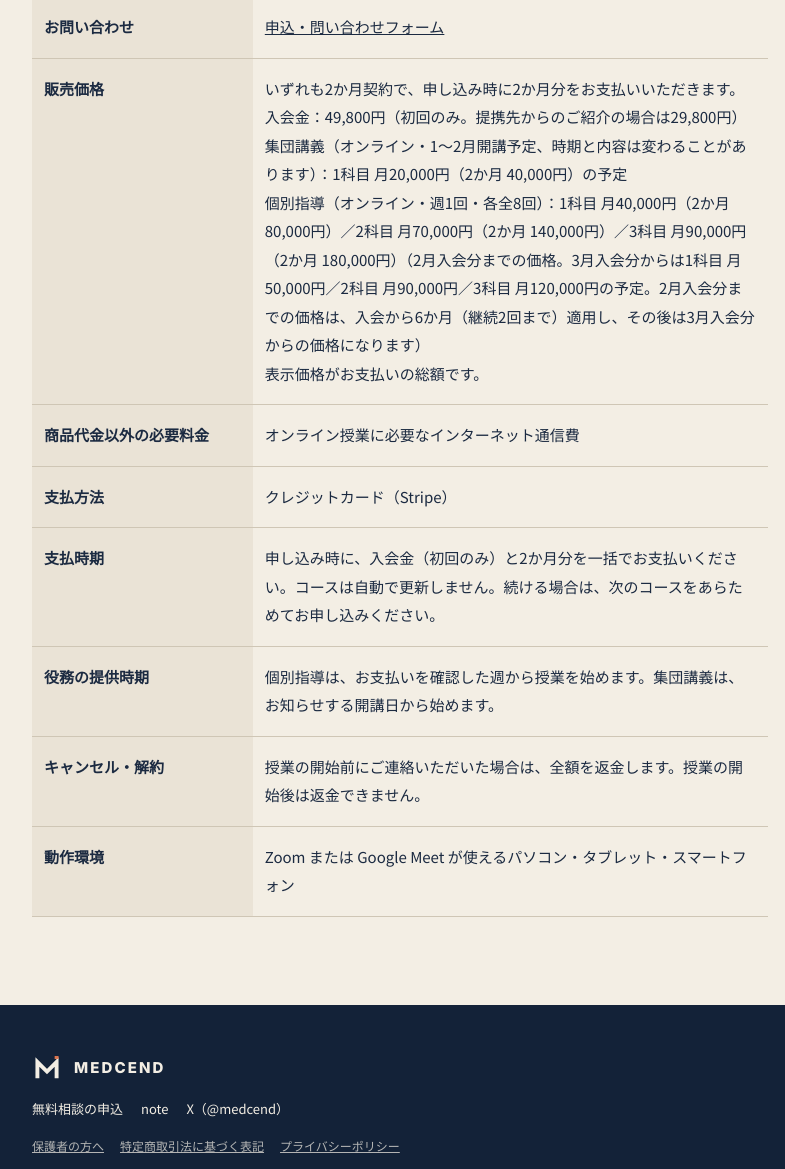
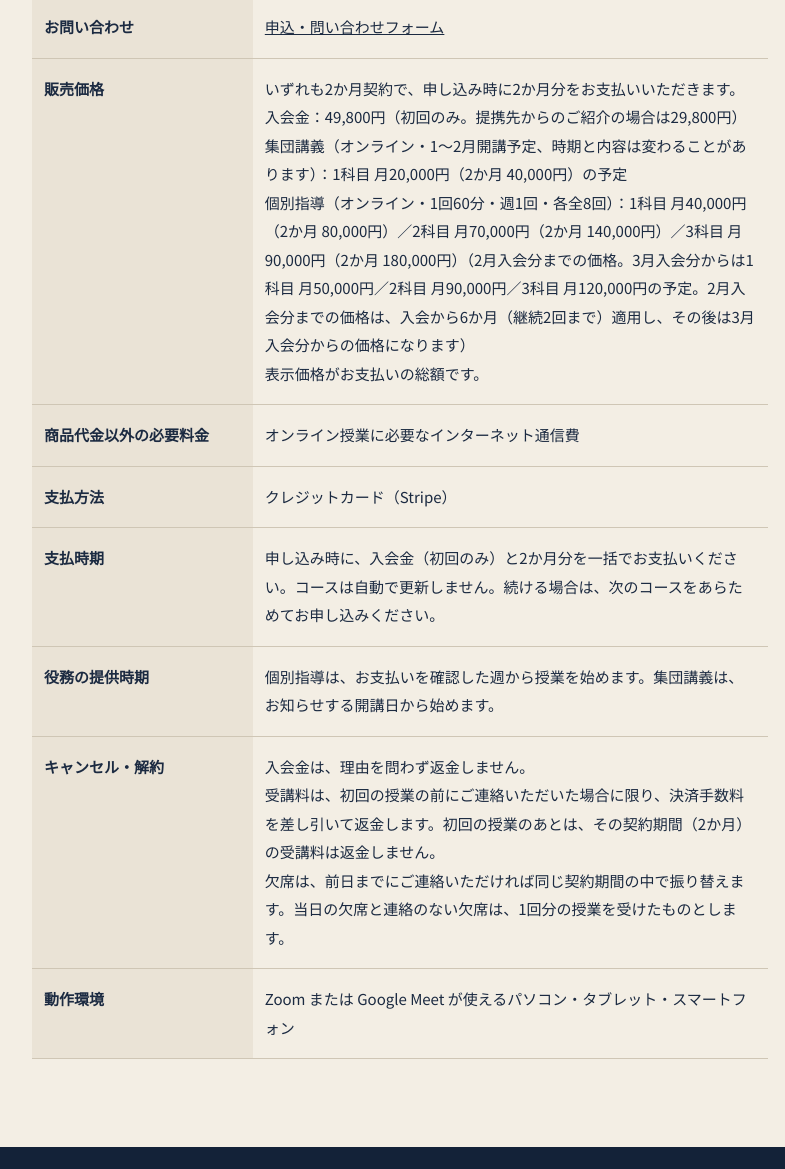
Before and after one commit to medcend/medcend.github.io, a plain HTML site: page tokushoho.html in a window 1280 px wide. Shown: the part 809-1978 px from the top of the page, without its empty margins (112-897 px from the left). Drawn offline with Linux system fonts and the light colour scheme.

Commit message:
Update pricing and cancellation policy details

```diff
--- a/tokushoho.html
+++ b/tokushoho.html
@@ -62,12 +62,12 @@
         <tr><th>電話番号</th><td>請求があれば遅滞なく開示します。medcend@outlook.jp までご連絡ください。</td></tr>
         <tr><th>メールアドレス</th><td>medcend@outlook.jp</td></tr>
         <tr><th>お問い合わせ</th><td><a href="index.html#consult" class="contact-link"><span class="if-line">LINE公式アカウント（友だち追加はこちら）</span><span class="if-form">申込・問い合わせフォーム</span></a></td></tr>
-        <tr><th>販売価格</th><td>いずれも2か月契約で、申し込み時に2か月分をお支払いいただきます。<br>入会金：49,800円（初回のみ。提携先からのご紹介の場合は29,800円）<br>集団講義（オンライン・1〜2月開講予定、時期と内容は変わることがあります）：1科目 月20,000円（2か月 40,000円）の予定<br>個別指導（オンライン・週1回・各全8回）：1科目 月40,000円（2か月 80,000円）／2科目 月70,000円（2か月 140,000円）／3科目 月90,000円（2か月 180,000円）（2月入会分までの価格。3月入会分からは1科目 月50,000円／2科目 月90,000円／3科目 月120,000円の予定。2月入会分までの価格は、入会から6か月（継続2回まで）適用し、その後は3月入会分からの価格になります）<br>表示価格がお支払いの総額です。</td></tr>
+        <tr><th>販売価格</th><td>いずれも2か月契約で、申し込み時に2か月分をお支払いいただきます。<br>入会金：49,800円（初回のみ。提携先からのご紹介の場合は29,800円）<br>集団講義（オンライン・1〜2月開講予定、時期と内容は変わることがあります）：1科目 月20,000円（2か月 40,000円）の予定<br>個別指導（オンライン・1回60分・週1回・各全8回）：1科目 月40,000円（2か月 80,000円）／2科目 月70,000円（2か月 140,000円）／3科目 月90,000円（2か月 180,000円）（2月入会分までの価格。3月入会分からは1科目 月50,000円／2科目 月90,000円／3科目 月120,000円の予定。2月入会分までの価格は、入会から6か月（継続2回まで）適用し、その後は3月入会分からの価格になります）<br>表示価格がお支払いの総額です。</td></tr>
         <tr><th>商品代金以外の必要料金</th><td>オンライン授業に必要なインターネット通信費</td></tr>
         <tr><th>支払方法</th><td>クレジットカード（Stripe）</td></tr>
         <tr><th>支払時期</th><td>申し込み時に、入会金（初回のみ）と2か月分を一括でお支払いください。コースは自動で更新しません。続ける場合は、次のコースをあらためてお申し込みください。</td></tr>
         <tr><th>役務の提供時期</th><td>個別指導は、お支払いを確認した週から授業を始めます。集団講義は、お知らせする開講日から始めます。</td></tr>
-        <tr><th>キャンセル・解約</th><td>授業の開始前にご連絡いただいた場合は、全額を返金します。授業の開始後は返金できません。</td></tr>
+        <tr><th>キャンセル・解約</th><td>入会金は、理由を問わず返金しません。<br>受講料は、初回の授業の前にご連絡いただいた場合に限り、決済手数料を差し引いて返金します。初回の授業のあとは、その契約期間（2か月）の受講料は返金しません。<br>欠席は、前日までにご連絡いただければ同じ契約期間の中で振り替えます。当日の欠席と連絡のない欠席は、1回分の授業を受けたものとします。</td></tr>
         <tr><th>動作環境</th><td>Zoom または Google Meet が使えるパソコン・タブレット・スマートフォン</td></tr>
       </table>
     </div>
```
